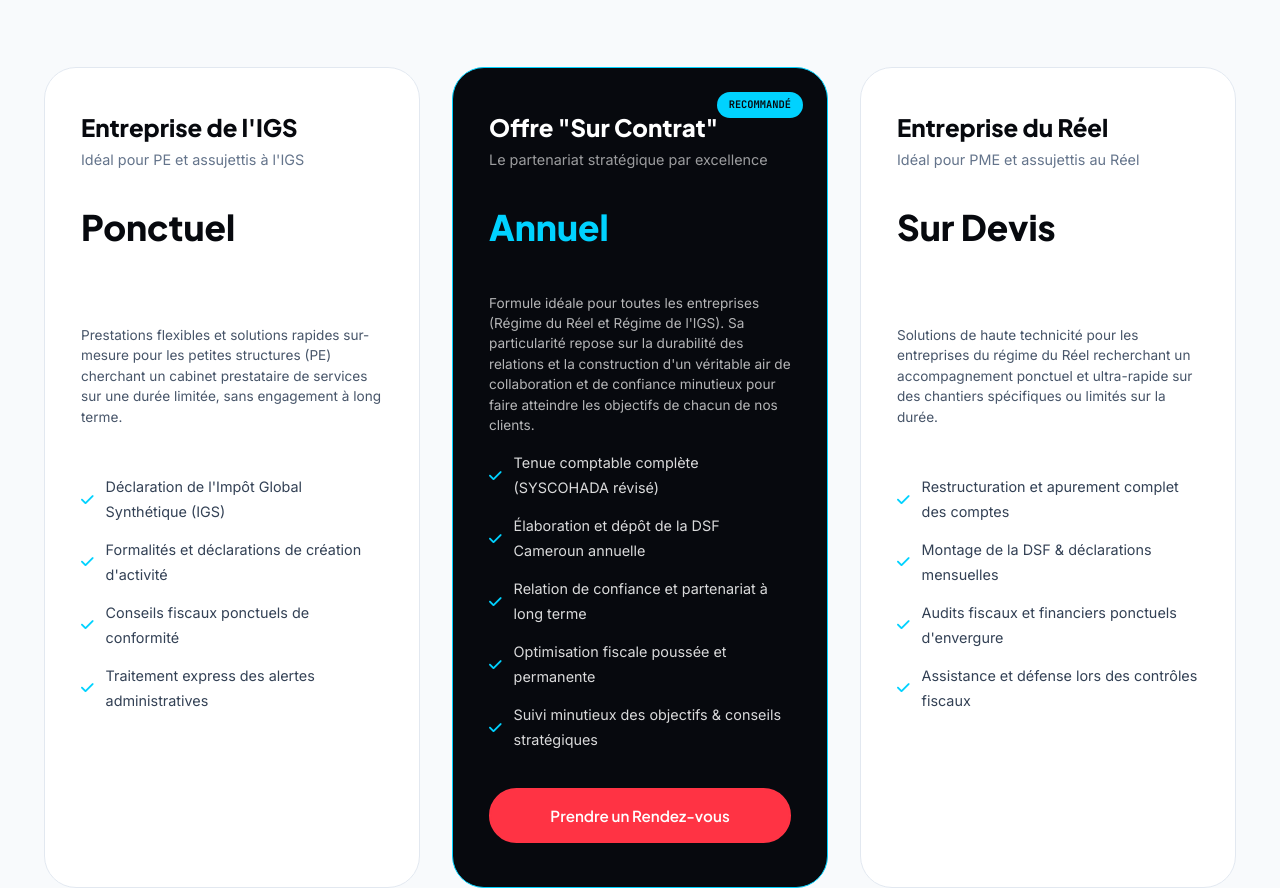
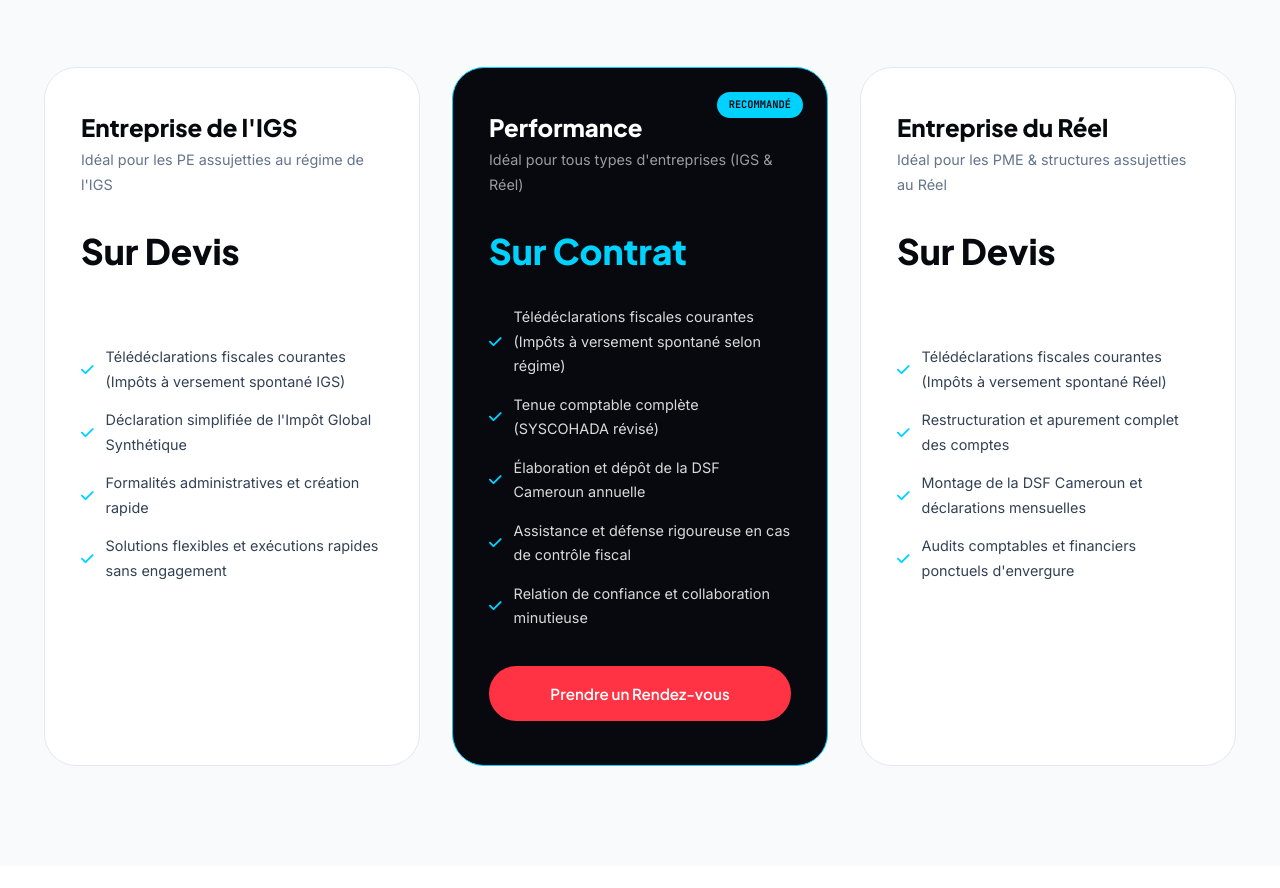
Before and after one commit to olivierkom2026/CEFC-Website, a plain HTML site: page index.html in a window 1280 px wide. Shown: the part 4935-5823 px from the top of the page. Drawn offline with Linux system fonts and the light colour scheme; a web font is replaced by a local one.

Commit message:
update: simplification des offres (Performance, Sur Contrat, Sur Devis), correction email cabinet et liens directs WhatsApp closer

```diff
--- a/index.html
+++ b/index.html
@@ -221,55 +221,46 @@
         <div class="pricing-card" data-aos>
           <div class="p-header">
             <h3>Entreprise de l'IGS</h3>
-            <p>Idéal pour PE et assujettis à l'IGS</p>
-            <div class="p-price">Ponctuel</div>
+            <p>Idéal pour les PE assujetties au régime de l'IGS</p>
+            <div class="p-price">Sur Devis</div>
           </div>
-          <p style="font-size: 0.85rem; color: var(--gray-600); margin: 12px 0 16px 0; line-height: 1.5;">
-            Prestations flexibles et solutions rapides sur-mesure pour les petites structures (PE) cherchant un cabinet prestataire de services sur une durée limitée, sans engagement à long terme.
-          </p>
           <ul class="p-features">
-            <li><i class="fas fa-check"></i> Déclaration de l'Impôt Global Synthétique (IGS)</li>
-            <li><i class="fas fa-check"></i> Formalités et déclarations de création d'activité</li>
-            <li><i class="fas fa-check"></i> Conseils fiscaux ponctuels de conformité</li>
-            <li><i class="fas fa-check"></i> Traitement express des alertes administratives</li>
+            <li><i class="fas fa-check"></i> Télédéclarations fiscales courantes (Impôts à versement spontané IGS)</li>
+            <li><i class="fas fa-check"></i> Déclaration simplifiée de l'Impôt Global Synthétique</li>
+            <li><i class="fas fa-check"></i> Formalités administratives et création rapide</li>
+            <li><i class="fas fa-check"></i> Solutions flexibles et exécutions rapides sans engagement</li>
           </ul>
-          <a href="#contact" class="btn btn-outline btn-full">Demander une Prestation</a>
+          <a href="#contact" class="btn btn-outline btn-full">Demander un Devis</a>
         </div>
         <div class="pricing-card card-featured" data-aos>
           <div class="featured-badge">Recommandé</div>
           <div class="p-header">
-            <h3>Offre "Sur Contrat"</h3>
-            <p>Le partenariat stratégique par excellence</p>
-            <div class="p-price">Annuel</div>
+            <h3>Performance</h3>
+            <p>Idéal pour tous types d'entreprises (IGS &amp; Réel)</p>
+            <div class="p-price">Sur Contrat</div>
           </div>
-          <p style="font-size: 0.85rem; color: rgba(255, 255, 255, 0.7); margin: 12px 0 16px 0; line-height: 1.5;">
-            Formule idéale pour toutes les entreprises (Régime du Réel et Régime de l'IGS). Sa particularité repose sur la durabilité des relations et la construction d'un véritable air de collaboration et de confiance minutieux pour faire atteindre les objectifs de chacun de nos clients.
-          </p>
           <ul class="p-features">
+            <li><i class="fas fa-check"></i> Télédéclarations fiscales courantes (Impôts à versement spontané selon régime)</li>
             <li><i class="fas fa-check"></i> Tenue comptable complète (SYSCOHADA révisé)</li>
             <li><i class="fas fa-check"></i> Élaboration et dépôt de la DSF Cameroun annuelle</li>
-            <li><i class="fas fa-check"></i> Relation de confiance et partenariat à long terme</li>
-            <li><i class="fas fa-check"></i> Optimisation fiscale poussée et permanente</li>
-            <li><i class="fas fa-check"></i> Suivi minutieux des objectifs &amp; conseils stratégiques</li>
+            <li><i class="fas fa-check"></i> Assistance et défense rigoureuse en cas de contrôle fiscal</li>
+            <li><i class="fas fa-check"></i> Relation de confiance et collaboration minutieuse</li>
           </ul>
           <button class="btn btn-primary btn-full open-rdv-btn">Prendre un Rendez-vous</button>
         </div>
         <div class="pricing-card" data-aos>
           <div class="p-header">
             <h3>Entreprise du Réel</h3>
-            <p>Idéal pour PME et assujettis au Réel</p>
+            <p>Idéal pour les PME &amp; structures assujetties au Réel</p>
             <div class="p-price">Sur Devis</div>
           </div>
-          <p style="font-size: 0.85rem; color: var(--gray-600); margin: 12px 0 16px 0; line-height: 1.5;">
-            Solutions de haute technicité pour les entreprises du régime du Réel recherchant un accompagnement ponctuel et ultra-rapide sur des chantiers spécifiques ou limités sur la durée.
-          </p>
           <ul class="p-features">
+            <li><i class="fas fa-check"></i> Télédéclarations fiscales courantes (Impôts à versement spontané Réel)</li>
             <li><i class="fas fa-check"></i> Restructuration et apurement complet des comptes</li>
-            <li><i class="fas fa-check"></i> Montage de la DSF &amp; déclarations mensuelles</li>
-            <li><i class="fas fa-check"></i> Audits fiscaux et financiers ponctuels d'envergure</li>
-            <li><i class="fas fa-check"></i> Assistance et défense lors des contrôles fiscaux</li>
+            <li><i class="fas fa-check"></i> Montage de la DSF Cameroun et déclarations mensuelles</li>
+            <li><i class="fas fa-check"></i> Audits comptables et financiers ponctuels d'envergure</li>
           </ul>
-          <a href="#contact" class="btn btn-outline btn-full">Contacter nos Experts</a>
+          <a href="#contact" class="btn btn-outline btn-full">Demander un Devis</a>
         </div>
       </div>
     </div>
@@ -345,8 +336,8 @@
         <p>Remplissez le formulaire et un expert vous recontactera sous 24h pour discuter de vos besoins.</p>
         <div class="contact-items">
           <div class="c-item"><div class="c-icon"><i class="fas fa-location-dot"></i></div><div><strong>Adresse</strong><p>Douala, Cameroun</p></div></div>
-          <div class="c-item"><div class="c-icon"><i class="fas fa-phone"></i></div><div><strong>Téléphone</strong><p>+237 6XX XXX XXX</p></div></div>
-          <div class="c-item"><div class="c-icon"><i class="fas fa-envelope"></i></div><div><strong>Email</strong><p>contact@cefc-sarl.com</p></div></div>
+          <div class="c-item"><div class="c-icon"><i class="fas fa-phone"></i></div><div><strong>Téléphone</strong><p><a href="https://wa.link/ett9di" target="_blank" style="color: inherit; text-decoration: none; transition: var(--transition);">+237 6XX XXX XXX (WhatsApp)</a></p></div></div>
+          <div class="c-item"><div class="c-icon"><i class="fas fa-envelope"></i></div><div><strong>Email</strong><p><a href="mailto:cefcsarl87@gmail.com" style="color: inherit; text-decoration: none; transition: var(--transition);">cefcsarl87@gmail.com</a></p></div></div>
           <div class="c-item"><div class="c-icon"><i class="fas fa-clock"></i></div><div><strong>Horaires</strong><p>Lun – Ven : 8h – 17h · Sam : 9h – 13h</p></div></div>
         </div>
       </div>
@@ -459,7 +450,7 @@
         <div class="social-links">
           <a href="#" aria-label="Facebook"><i class="fab fa-facebook-f"></i></a>
           <a href="#" aria-label="LinkedIn"><i class="fab fa-linkedin-in"></i></a>
-          <a href="#" aria-label="WhatsApp"><i class="fab fa-whatsapp"></i></a>
+          <a href="https://wa.link/ett9di" target="_blank" aria-label="WhatsApp"><i class="fab fa-whatsapp"></i></a>
         </div>
       </div>
       <div class="footer-links">
@@ -483,8 +474,8 @@
         <h4>Contact</h4>
         <ul>
           <li><i class="fas fa-location-dot"></i> Douala, Cameroun</li>
-          <li><i class="fas fa-phone"></i> +237 6XX XXX XXX</li>
-          <li><i class="fas fa-envelope"></i> contact@cefc-sarl.com</li>
+          <li><i class="fas fa-phone"></i> <a href="https://wa.link/ett9di" target="_blank" style="color: inherit; text-decoration: none;">+237 6XX XXX XXX (WhatsApp)</a></li>
+          <li><i class="fas fa-envelope"></i> <a href="mailto:cefcsarl87@gmail.com" style="color: inherit; text-decoration: none;">cefcsarl87@gmail.com</a></li>
         </ul>
       </div>
     </div>
```
